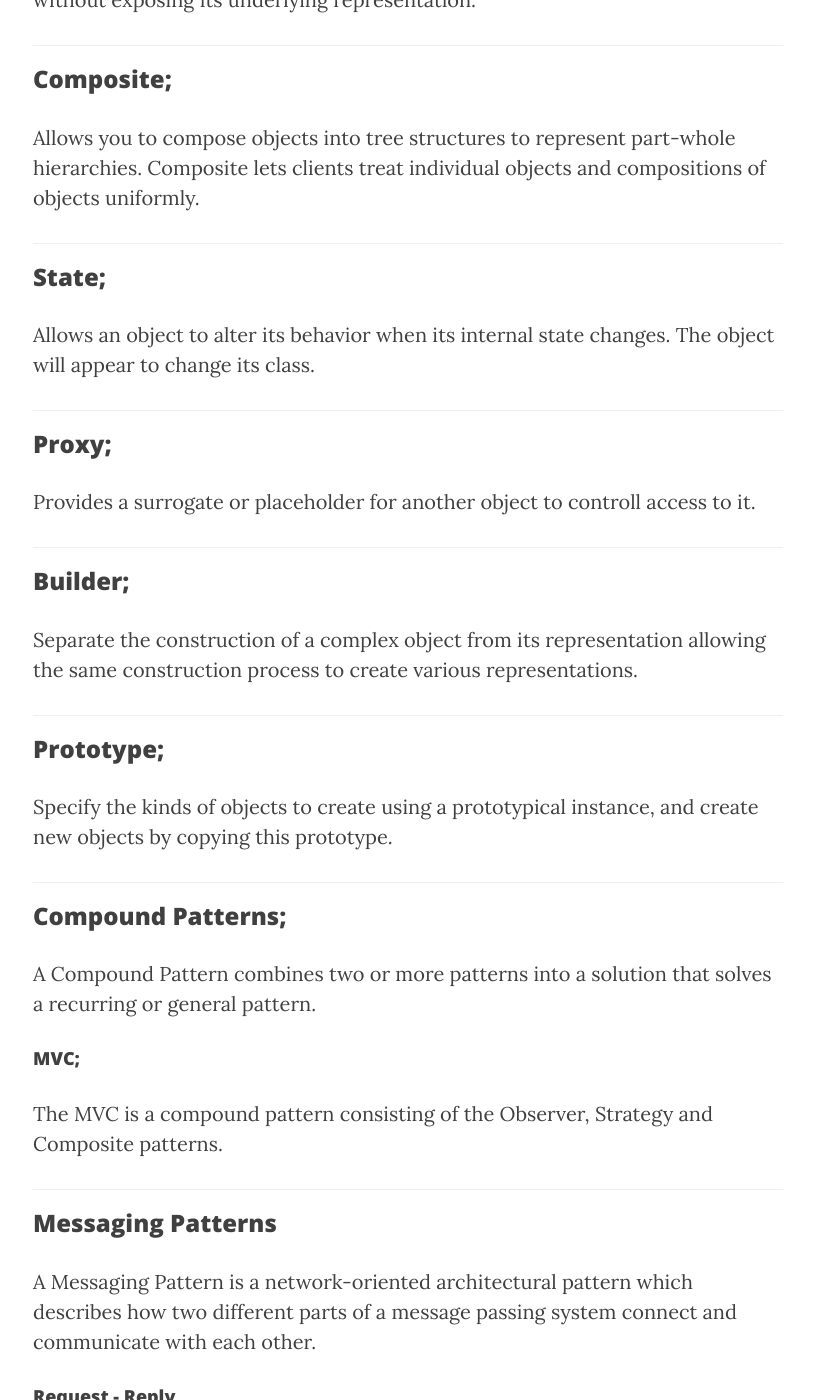
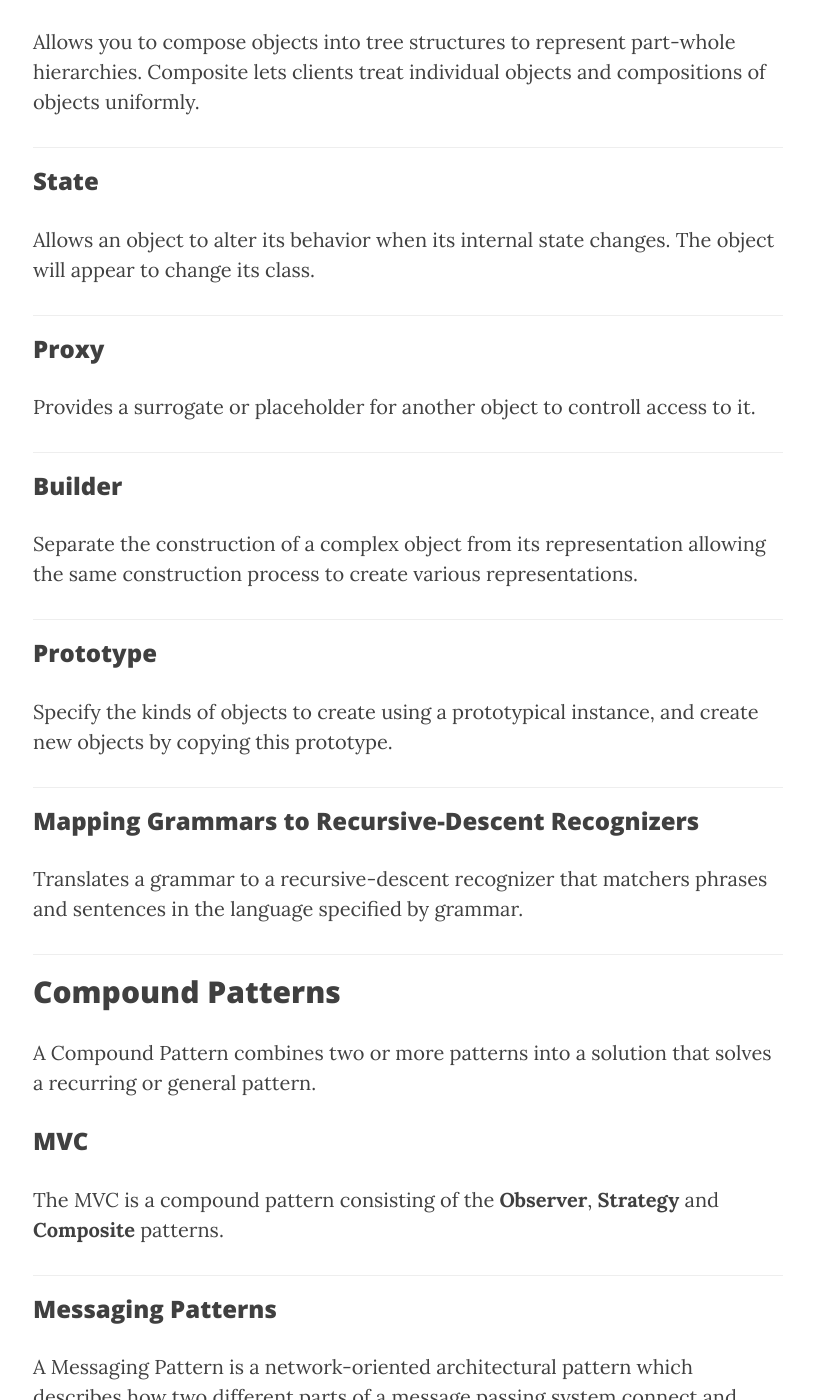
Before and after one commit to Deividy/deividy.github.io, a Jekyll site: the page built from Design-Patterns.md, in a window 1280 px wide and 1400 px high, scrolled down 2704 px. Shown: the whole window, without its empty margins (232-1046 px from the left). Built offline with Jekyll 4.4.1, drawn with Linux system fonts in a browser that asks for light colours; nearby versions of some CDN libraries; some of the changed text lies outside the part shown.

Commit message:
layout minor changes, add mapping grammars pattern

```diff
--- a/Patterns.md
+++ b/Design-Patterns.md
@@ -11,97 +11,100 @@
 > "Each pattern describes a problem which occurs over and over again in our environment, and then describes the core of the solution to that problem, in such a way that you can use this solution a million times over, without ever doing it the same way twice"
 >
 > _Christopher Alexander_
->
-> A Pattern is a solution to a problem in a context.
 
 ---
 
-### Strategy;
+### Strategy
 Defines a family of algorithms encapsulates each one, and make them interchangeable.
 Strategy lets the algorithm vary independetly from clients that use it.
 
 ---
 
-### Observer;
+### Observer
 Defines a one-to-many dependency between objects so that when one object changes state, all it's dependents are notified and updated automatically.
 
 ---
 
-### Decorator;
+### Decorator
 Attaches additional responsibilities to an object dynamically. Decorators provide a flexible alternative to subclassing for extending functionality.
 
 ---
 
-### Factory Method;
+### Factory Method
 Define an interface for creating an object, but lets subclasses decide which class to instantiate. Factory Method lets a class defer instantiation to subclasses.
 
 ---
 
-### Abstract Factory;
+### Abstract Factory
 Provides an interface for creating families of related or dependent objects without specifying their concrete classes.
 
 ---
 
-### Singleton;
+### Singleton
 Ensures a class has only one instance, and provides a global point of access to it.
 
---
+---
 
-### Command;
+### Command
 Encapsulates a request as an object, thereby letting you parameterize other objects with different requests, queue or log requests, and support undoable operations.
 
 ---
 
-### Adapter;
+### Adapter
 Converts the interface of a class into another interface the clients expects. Adapter lets classes work together that couldn't otherwise because of incompatible interfaces.
 
 ---
 
-### Facade;
+### Facade
 Provides an unified interface to a set of interfaces in a subsystem. Facade defines a higher-level interface that makes the subsystem easier to use.
 
 ---
 
-### Template Method;
+### Template Method
 Defines the skeleton of an algorithm in a method, deferring some steps to subclasses. Template Method lets subclasses redefine certain steps of an algorithm without changing the algorithm's structure.
 
 ---
 
-### Iterator;
+### Iterator
 Provides a way to access the elements of an aggregate object sequentially without exposing its underlying representation.
 
 ---
 
-### Composite;
+### Composite
 Allows you to compose objects into tree structures to represent part-whole hierarchies. Composite lets clients treat individual objects and compositions of objects uniformly.
 
 ---
 
-### State;
+### State
 Allows an object to alter its behavior when its internal state changes. The object will appear to change its class.
 
 ---
 
-### Proxy;
+### Proxy
 Provides a surrogate or placeholder for another object to controll access to it.
 
 ---
 
-### Builder;
+### Builder
 Separate the construction of a complex object from its representation allowing the same construction process to create various representations.
 
 ---
 
-### Prototype;
+### Prototype
 Specify the kinds of objects to create using a prototypical instance, and create new objects by copying this prototype.
 
 ---
 
-### Compound Patterns;
+### Mapping Grammars to Recursive-Descent Recognizers
+Translates a grammar to a recursive-descent recognizer that matchers phrases and sentences in the language specified by grammar.
+
+---
+
+## Compound Patterns
 A Compound Pattern combines two or more patterns into a solution that solves a recurring or general pattern.
 
-#### MVC;
-The MVC is a compound pattern consisting of the Observer, Strategy and Composite patterns.
+### MVC
+The MVC is a compound pattern consisting of the **Observer**, **Strategy** and **Composite** patterns.
 
 ---
 
@@ -115,5 +118,3 @@
 #### Push - Pull
 
 #### Exclusive pair
-
----
--- a/_config.yml
+++ b/_config.yml
@@ -1,7 +1,7 @@
 # Site settings
-title: Deividy' blog
+title: Deividy'
 email: deividyz@gmail.com
-description: "A blog about code and random stuff"
+description: "coding and random stuff"
 baseurl: ""
 url: "http://deividy.com"
 twitter_username: deividyz
--- a/_includes/footer.html
+++ b/_includes/footer.html
@@ -42,6 +42,15 @@
                         </a>
                     </li>
                     {% endif %}
+
+                    <li>
+                        <a href="http://about.deividy.com">
+                            <span class="fa-stack fa-lg">
+                                <i class="fa fa-circle fa-stack-2x"></i>
+                                <i class="fa fa-user fa-stack-1x fa-inverse"></i>
+                            </span>
+                        </a>
+                    </li>
                 </ul>
                 <p class="copyright text-muted">Copyright &copy; {{ site.title }} {{ site.time | date: '%Y' }}</p>
             </div>
--- a/_includes/nav.html
+++ b/_includes/nav.html
@@ -18,9 +18,6 @@
                 <li>
                     <a href="{{ site.baseurl }}/">Home</a>
                 </li>
-                <li>
-                    <a href="http://about.deividy.com/" target='_blank'>About</a>
-                </li>
                 {% for page in site.pages %}
                 <li>
                     {% if page.title %}<a href="{{ page.url | prepend: site.baseurl }}">{{ page.title }}</a>{% endif %}
--- a/index.html
+++ b/index.html
@@ -1,6 +1,5 @@
 ---
 layout: page
-description: "A blog about code and random stuffs"
 header-img: "img/home-bg.jpg"
 ---
 
```
Also changed, not shown: other parts of Design-Patterns.md (+1 -1 lines), Design-Principles.md (+17 -17 lines).
